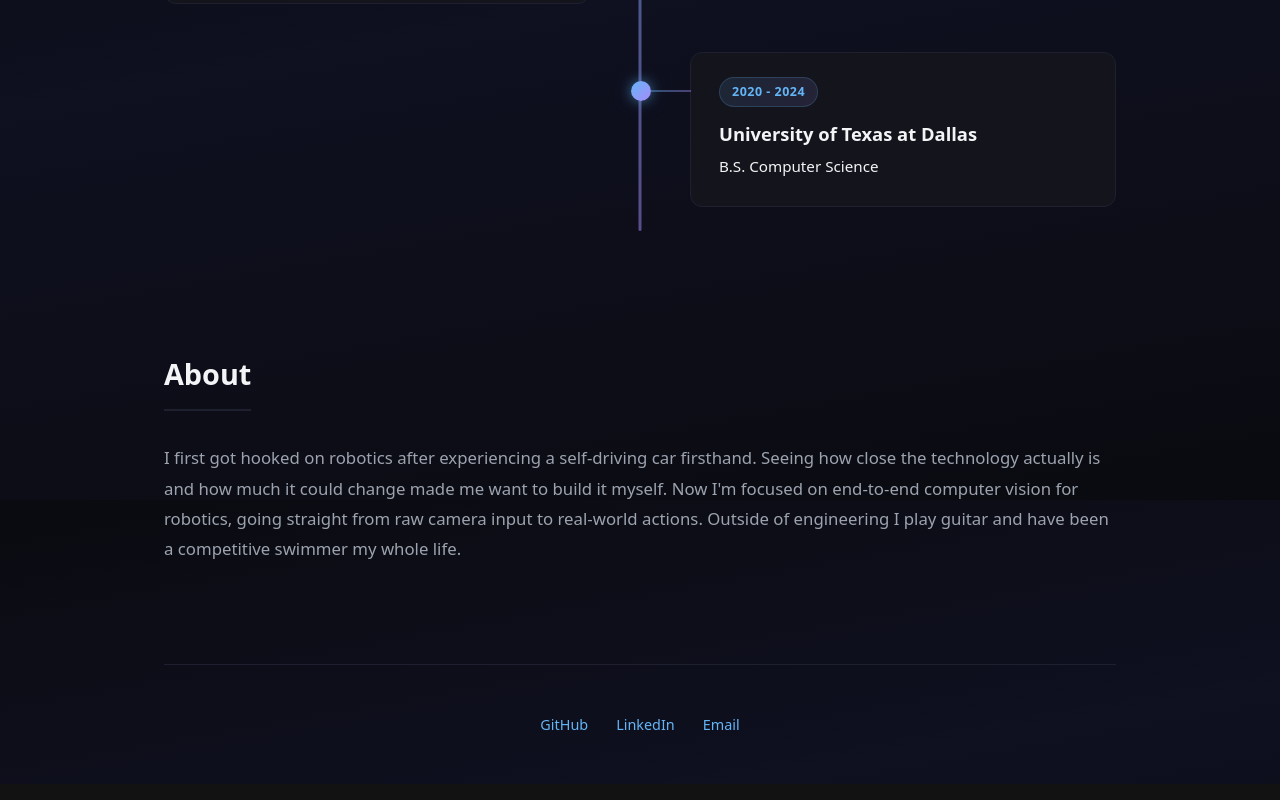
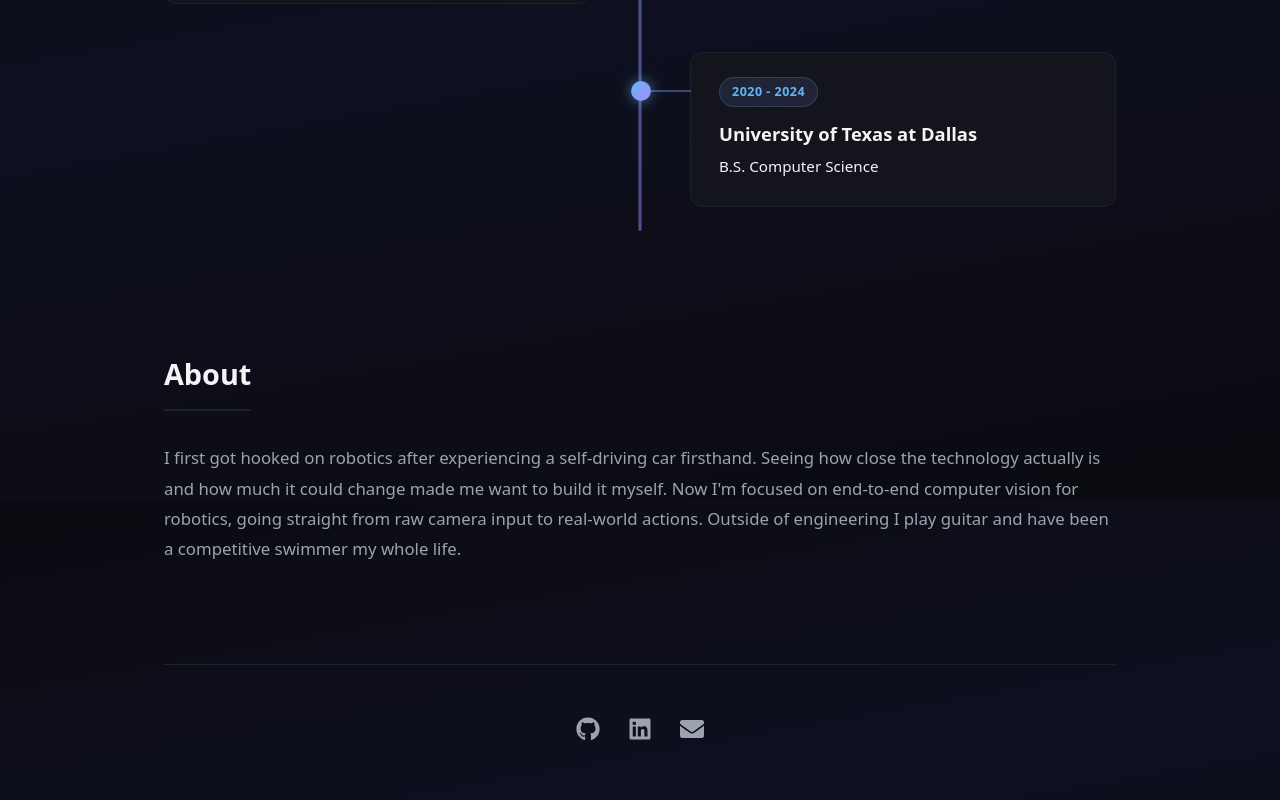
Before and after one commit to Salemmander/Portfolio, a React (Vite) app: page / in a window 1280 px wide. Shown: the part 2700-3500 px from the top of the page. Built offline with nearby package versions, Linux system fonts and the light colour scheme.

Commit message:
update footer

```diff
--- a/src/App.css
+++ b/src/App.css
@@ -134,6 +134,15 @@
   display: flex;
   justify-content: center;
   gap: 28px;
+  font-size: 1.5rem;
+}
+
+.contact-links a {
+  color: var(--text);
+}
+
+.contact-links a:hover {
+  color: var(--accent);
 }
 
 footer {
--- a/src/App.jsx
+++ b/src/App.jsx
@@ -54,9 +54,9 @@ function App() {
 
       <footer>
         <div className="contact-links">
-          <a href="https://github.com/Salemmander" target="_blank" rel="noopener noreferrer">GitHub</a>
-          <a href="https://linkedin.com/in/salemnassar/" target="_blank" rel="noopener noreferrer">LinkedIn</a>
-          <a href="mailto:Salem.Nassar1@outlook.com">Email</a>
+          <a href="https://github.com/Salemmander" target="_blank" rel="noopener noreferrer" aria-label="GitHub"><FaGithub /></a>
+          <a href="https://linkedin.com/in/salemnassar/" target="_blank" rel="noopener noreferrer" aria-label="LinkedIn"><FaLinkedin /></a>
+          <a href="mailto:Salem.Nassar1@outlook.com" aria-label="Email"><FaEnvelope /></a>
         </div>
       </footer>
     </>
```
